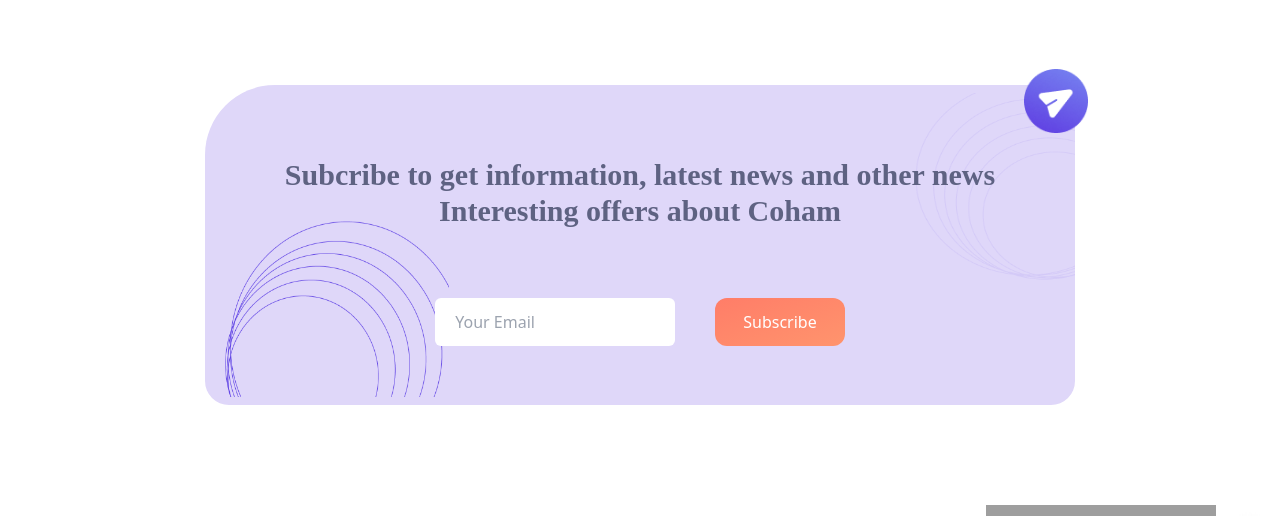
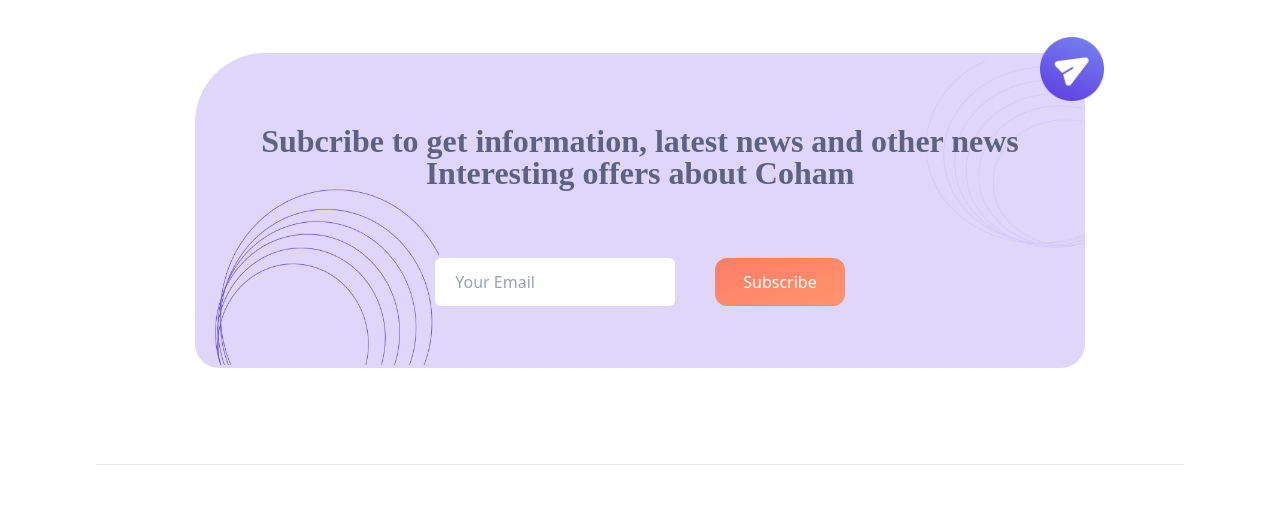
Before and after one commit to Princessayomide53/Travel-Agency, a React (Vite) app: page /landingpage in a window 1280 px wide. Shown: the part 3120-3636 px from the top of the page. Built offline with nearby package versions, Linux system fonts and the light colour scheme; grey boxes are pictures that could not be loaded.

Commit message:
Adjusted some elements

```diff
--- a/src/layout/Footer.jsx
+++ b/src/layout/Footer.jsx
@@ -5,7 +5,7 @@
   return (
   <>
   <footer>
-    <div className='grid lg:grid-cols-5 mt-24 lg:pl-12 grid-cols-2 place-content-center place-items-center pl-5  lg:pr-12  xl:pl-16 xl:pr-16 md:pl-16 md:pr-12 md:grid-cols-3 md:place-items-center'>
+    <div className='grid lg:grid-cols-5 mt-14 lg:pl-12 grid-cols-2 place-content-center place-items-center pl-5  lg:pr-12  xl:pl-16 xl:pr-16 md:pl-16 md:pr-12 md:grid-cols-3 md:place-items-center'>
       {Foot.Card.map((item, id) => (
         <div key={id} className=''>
           <div>
--- a/src/layout/Subscribe.jsx
+++ b/src/layout/Subscribe.jsx
@@ -9,9 +9,10 @@
   return (
     <>
         <div className='relative'>
-<div className='absolute top-24 xl:right-48 lg:right-16 right-5 md:right-16'><img src={send1} alt="" className='w-10 h-10 sm:w-16 sm:h-16'/></div>
+<div className='absolute top-24 xl:right-44 lg:right-16 right-5 md:right-16 pro:right-32'><img src={send1} alt="" className='w-10 h-10 sm:w-16 sm:h-16'/></div>
             <div className='flex justify-center'>
-            <div className='bg-[#DFD7F9] lg:w-[850px] w-[330px] h-[257px] md:w-[620px] md:h-[280px] lg:h-[310px]  xl:w-[870px] xl:h-[320px] rounded-tl-[70px] mt-24 sm:mt-28 rounded-b-3xl rounded-tr-2xl '>
+            <div className='bg-[#DFD7F9] lg:w-[850px] w-[330px] h-[257px] md:w-[620px] md:h-[280px] lg:h-[310px]
+             xl:w-[890px] xl:h-[315px] rounded-tl-[70px] mt-24 sm:mt-28 rounded-b-3xl rounded-tr-2xl '>
             <div className="flex items-end justify-end">
                 <img src={decore4} alt="" className=" lg:w-52 lg:h-60 w-32 h-32 md:w-32 md:h-32 md:mt-2" />
               </div>
@@ -21,7 +22,7 @@
                 className="lg:w-56 lg:h-44 lg:-mt-28 xl:-mt-28 ml-5 md:-mt-2 md:w-44 md:h-36 w-32 h-28 mt-3"
               />
                <h1
-                  className="text-[#5E6282] text-xs lg:text-2xl xl:text-3xl lg:-mt-60 md:-mt-[200px] -mt-48 md:text-xl text-center
+                  className="text-[#5E6282] text-xs lg:text-2xl xl:text-[32px] lg:-mt-60 md:-mt-[200px] -mt-48 md:text-xl text-center
                  font-bold font-Poppins"
                 >
                   Subcribe to get information, latest news and other news <br />{" "}
@@ -34,8 +35,9 @@
             </div></div>
         </div>
 
-
-
+<div className='flex justify-center sm:mt-24'>
+<hr style={{width: "85%", height: "2px"}}/>
+</div>
 
 
 
--- a/src/layout/Testimonials.jsx
+++ b/src/layout/Testimonials.jsx
@@ -10,7 +10,7 @@
 function Testimonials() {
   return (
     <section>
-      <div className="sm:flex-row sm:justify-around xl:space-x-48 relative mt-20 flex flex-col ">
+      <div className="sm:flex-row sm:justify-around xl:space-x-48 relative mt-12 flex flex-col ">
         <div className="mt-24 text-center">
           <p className="text-sm sm:text-lg uppercase text-[#5E6282] font-bold font-Poppins">
             Testimonials
--- a/tailwind.config.js
+++ b/tailwind.config.js
@@ -8,12 +8,12 @@
     fontFamily: {
       'Volkhov': ['Volkhov', 'serif'],
       'Poppins': ['Poppins', 'serif']
-    }
-
-    // fontFamily: {
-    //  'Open Sans': ['Open Sans', "sans-serif"]
-    // }
-    // extend: {},
+    },
+    extend: {
+      screens: {
+        'pro' : '912px'
+      }
+    },
   },
   plugins: [],
 }
```
